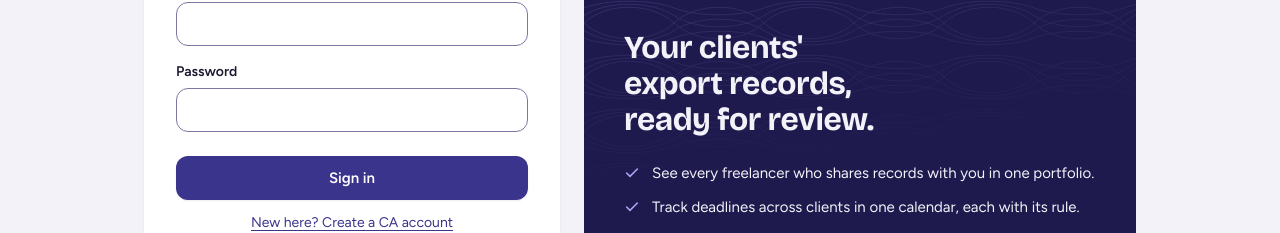
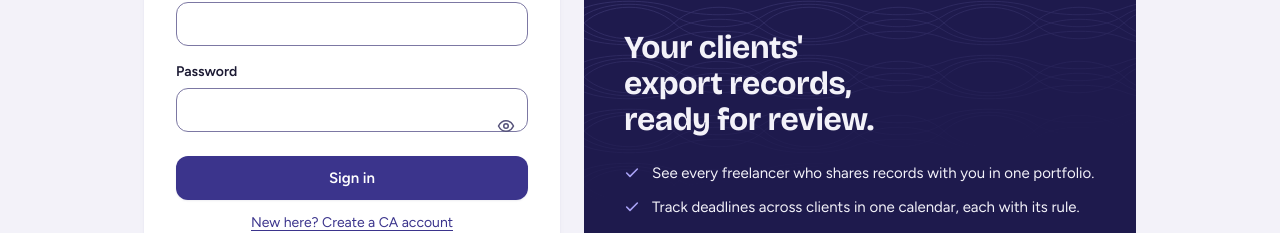
Before and after one commit to Jaisheesh-2006/Niryat, a Next.js app in the folder apps/web/: page /ca/login in a window 1280 px wide. Shown: the part 286-519 px from the top of the page. Built offline with nearby package versions, Linux system fonts and the light colour scheme; no server answers.

Commit message:
feat(web): add show/hide password eye toggle to auth form
Co-Authored-By: Claude Opus 5.5 <noreply@anthropic.com>

```diff
--- a/apps/web/src/app/globals.css
+++ b/apps/web/src/app/globals.css
@@ -2046,6 +2046,32 @@ button:has(.spinner)::before {
   width: 100%;
   margin-top: var(--niryat-space-5);
 }
+.password-field {
+  position: relative;
+  margin-top: 6px;
+}
+.password-field > input {
+  margin-top: 0;
+  padding-right: calc(var(--niryat-control-height) + 4px);
+}
+.password-field > .password-toggle {
+  position: absolute;
+  top: 0;
+  right: 0;
+  width: var(--niryat-control-height);
+  min-height: var(--niryat-control-height);
+  height: 100%;
+  padding: 0;
+  border: 0;
+  border-radius: 0 var(--niryat-radius-control) var(--niryat-radius-control) 0;
+  background: transparent;
+  color: var(--niryat-muted);
+  box-shadow: none;
+}
+.password-field > .password-toggle:hover {
+  color: var(--niryat-primary);
+  background: transparent;
+}
 .auth-switch {
   margin: var(--niryat-space-3) 0 0;
   font-size: 14px;
--- a/apps/web/src/components/AuthForm.tsx
+++ b/apps/web/src/components/AuthForm.tsx
@@ -15,6 +15,7 @@ export function AuthForm({
   const [submitting, setSubmitting] = useState(false);
   const [message, setMessage] = useState("");
   const [ready, setReady] = useState(false);
+  const [showPassword, setShowPassword] = useState(false);
   const [loginPath, setLoginPath] = useState<"/ca/login" | "/login" | undefined>();
   useEffect(() => setReady(true), []);
 
@@ -56,16 +57,45 @@ export function AuthForm({
         required
       />
       <label htmlFor="password">Password</label>
+      <div className="password-field">
         <input
           id="password"
           name="password"
-        type="password"
+          type={showPassword ? "text" : "password"}
           minLength={12}
           maxLength={128}
           autoComplete={mode === "login" ? "current-password" : "new-password"}
+          autoCapitalize="none"
+          spellCheck={false}
           aria-describedby={message ? "auth-error" : undefined}
           required
         />
+        <button
+          type="button"
+          className="password-toggle"
+          aria-controls="password"
+          aria-pressed={showPassword}
+          aria-label={showPassword ? "Hide password" : "Show password"}
+          title={showPassword ? "Hide password" : "Show password"}
+          onClick={() => setShowPassword((shown) => !shown)}
+        >
+          <svg
+            viewBox="0 0 24 24"
+            width="20"
+            height="20"
+            fill="none"
+            stroke="currentColor"
+            strokeWidth="2"
+            strokeLinecap="round"
+            strokeLinejoin="round"
+            aria-hidden="true"
+          >
+            <path d="M2 12s3.5-7 10-7 10 7 10 7-3.5 7-10 7-10-7-10-7Z" />
+            <circle cx="12" cy="12" r="3" />
+            {showPassword && <path d="M3 3l18 18" />}
+          </svg>
+        </button>
+      </div>
       <button type="submit" className="btn" data-variant="primary" disabled={!ready || submitting}>
         {mode === "login" ? "Sign in" : "Create account"}
       </button>
```
Lines whose indentation alone changed are shown as unchanged.
